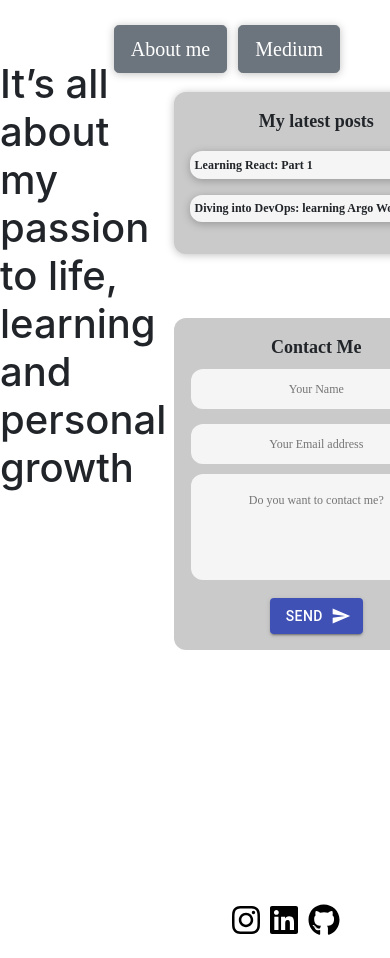
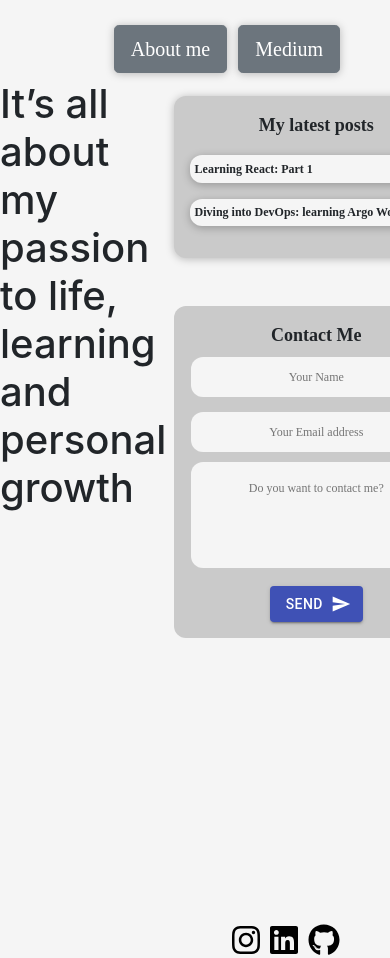
Before and after one commit to olesiaMartushkanova/react-typescript-blog, a React (Create React App) app in the folder my-app/: page / in a window 390 px wide. Shown: the top 958 px of the page. Built offline with nearby package versions, Linux system fonts and the light colour scheme; no server answers; a web font is replaced by a local one.

Commit message:
keep working

```diff
--- a/my-app/src/components/Page/Page.css
+++ b/my-app/src/components/Page/Page.css
@@ -26,9 +26,19 @@
 
 /* Mobile */
 @media screen and (max-width: 768px) {
+  .page {
+    display: flex;
+    flex-direction: column;
+    background-image: none;
+    background-color: #f5f5f5;
+    background-repeat: no-repeat;
+    background-size: 100%;
+    width: 100vw;
+  }
+
   .header {
     width: 100vw;
-    height: 60px;
+    height: 80px;
   }
 
   .nav__buttons {
--- a/my-app/src/pages/Home/Home.css
+++ b/my-app/src/pages/Home/Home.css
@@ -63,19 +63,18 @@
   .section__main--home-page {
     display: flex;
     flex-direction: column;
-    flex-flow: center;
     margin-right: 40px;
     width: 300px;
   }
 
   .container__contact-me {
-    margin-top: 2px;
+    margin-top: 0px;
   }
 
   .nav__latest-posts {
     padding: 1rem;
     background-color: rgb(202, 202, 202);
-    margin: 2rem auto;
+    margin: 1rem auto;
     width: 50rem;
     max-width: 95%;
     border-radius: 12px;
--- a/my-app/src/pages/Home/Home.tsx
+++ b/my-app/src/pages/Home/Home.tsx
@@ -15,7 +15,6 @@ const Home = () => {
             <h1>{TITLE_TEXT}</h1>
           </section>
         </BrowserView>
-
         <div className='spacer' />
 
         <section className='section__main--home-page'>
```
